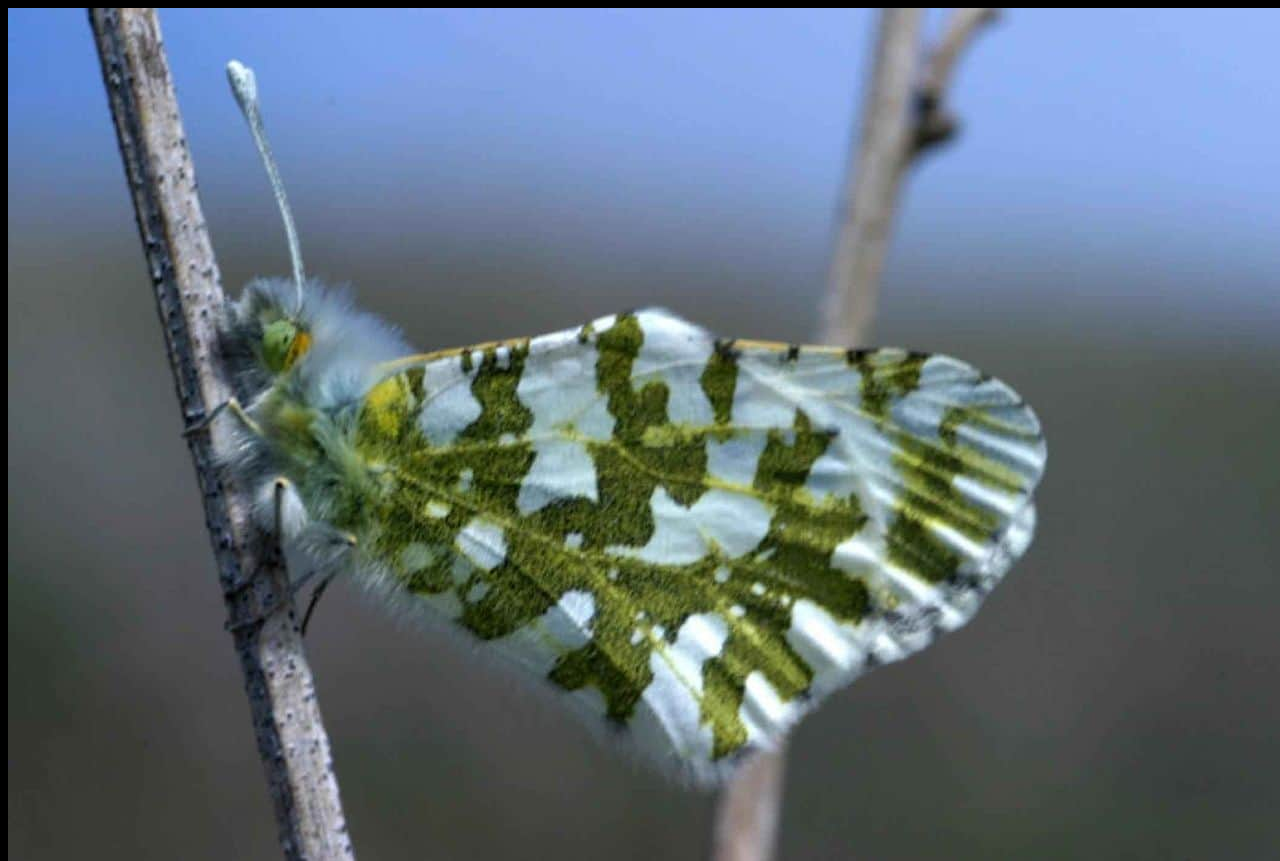
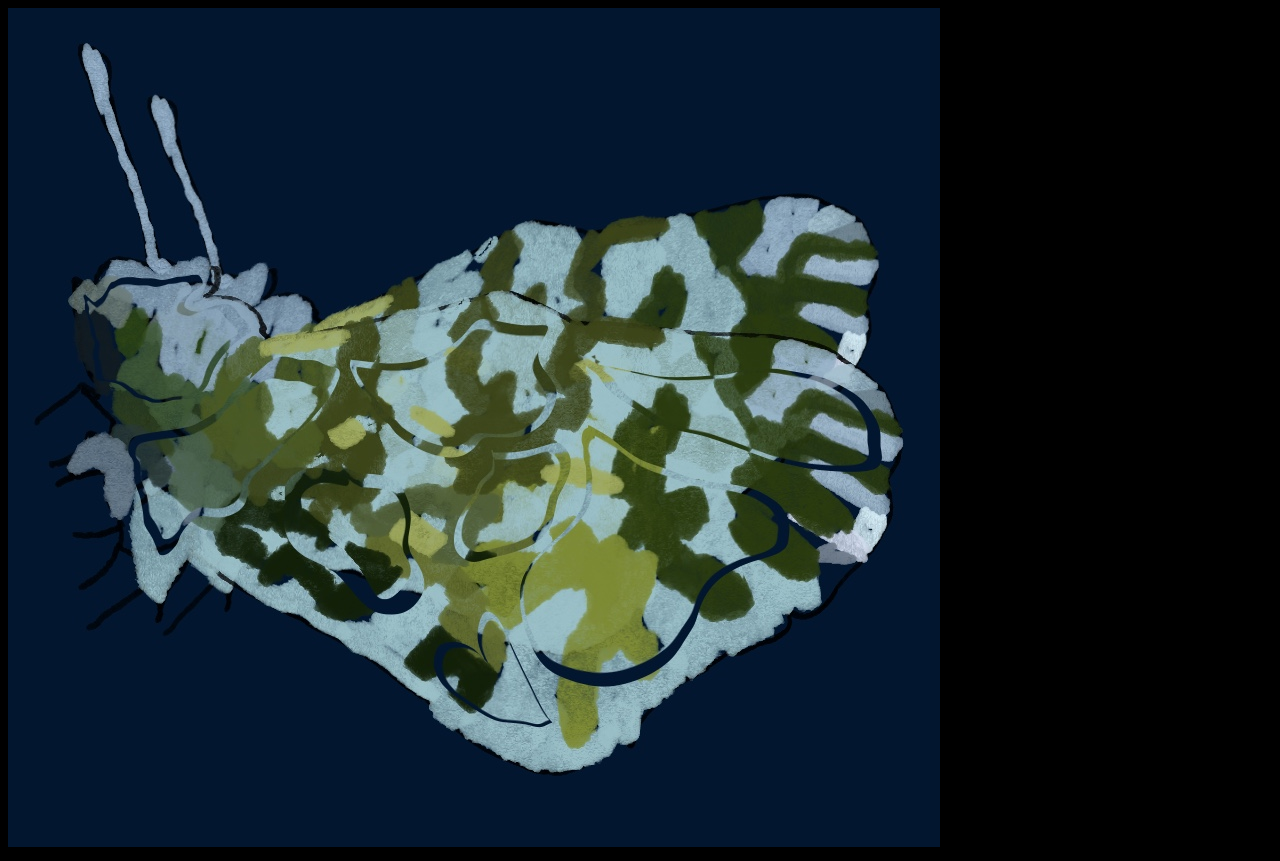
Before and after one commit to rhiyacreator/home.html, a plain HTML site: page island-marble-butterfly.html in a window 1280 px wide. Shown: the top 861 px of the page. Drawn offline with Linux system fonts and the light colour scheme.

Commit message:
Update island-marble-butterfly.html

```diff
--- a/island-marble-butterfly.html
+++ b/island-marble-butterfly.html
@@ -7,7 +7,7 @@
 		</style>
 	</head>
 <body>
-<img src="images/Island-marble-butterfly-delete.jpg" alt="Island Marble Butterfly" />
+<img src="images/island-marble-butterfly.JPG" alt="Island Marble Butterfly" />
 <h1 style ="color:white;">Island Marble Butterfly</h1>
 <p style ="color:white;">Scientific name: Euchloe ausonides insulanus
   <br>
```
